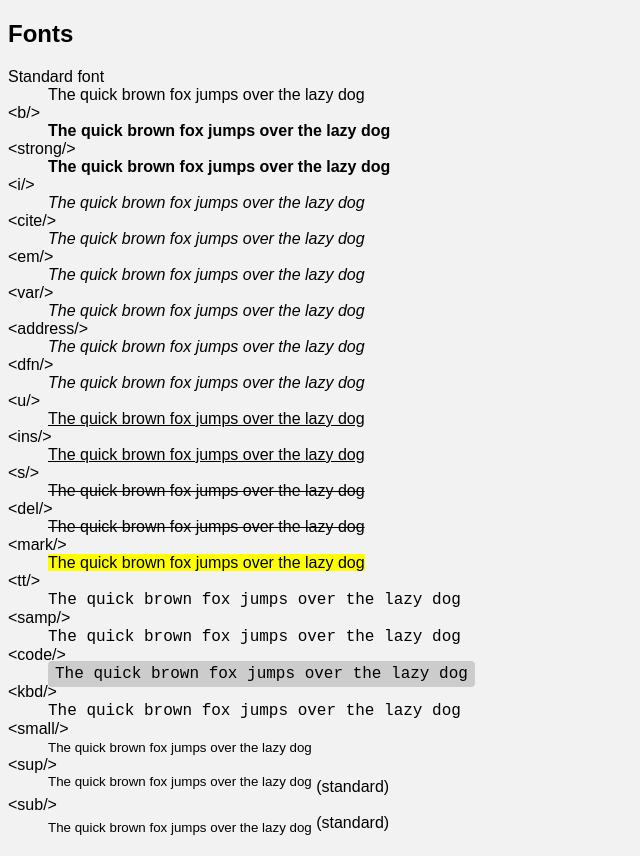
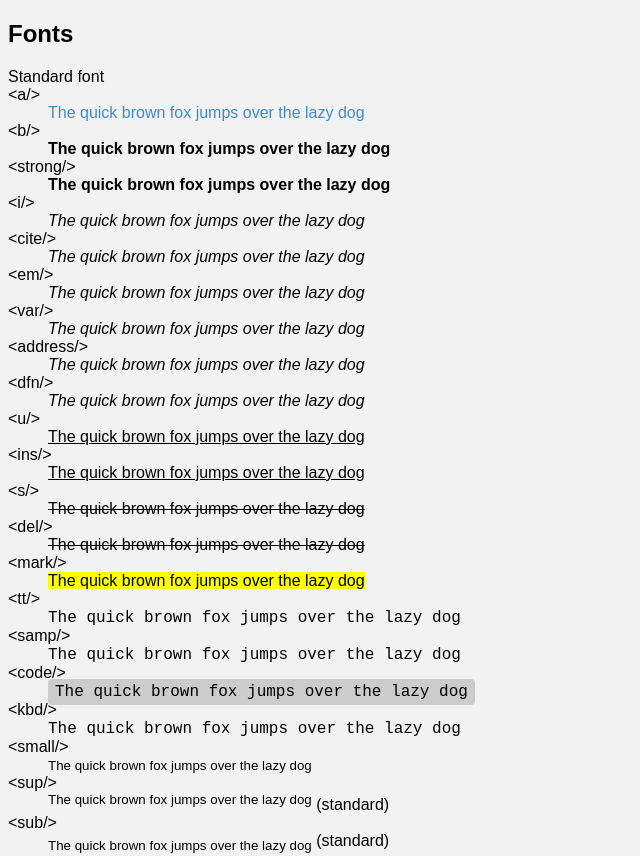
Before and after one commit to rynr/style, a plain HTML site: page index.html in a window 1280 px wide. Shown: the top 856 px of the page, without its empty margins (0-640 px from the left). Drawn offline with Linux system fonts and the light colour scheme.

Commit message:
Add link to sources and `a` tag

```diff
--- a/index.html
+++ b/index.html
@@ -10,7 +10,8 @@
       <h2>Fonts</h2>
       <dl>
         <dt>Standard font</dt>
-        <dd>The quick brown fox jumps over the lazy dog</dd>
+        <dt>&lt;a/&gt;</dt>
+        <dd><a href="#">The quick brown fox jumps over the lazy dog</a></dd>
         <dt>&lt;b/&gt;</dt>
         <dd><b>The quick brown fox jumps over the lazy dog</b></dd>
         <dt>&lt;strong/&gt;</dt>
@@ -96,7 +97,7 @@
     </article>
     <article>
       <h2>More information</h2>
-      <div>For more information check the sources at <a href="https://github.com/rynr/style/">github</a></div>
+      <div>For more information check the sources at <a href="https://github.com/rynr/style/">github</a>.</div>
     </article>
   </body>
 </html>
--- a/style.css
+++ b/style.css
@@ -28,6 +28,14 @@ html {
 
 *, *::before, *::after {
   box-sizing: inherit;
+}
+
+a {
+  color: var(--color-link);
+  text-decoration: none;
+}
+a:hover {
+  text-decoration: underline;
 }
 
 code {
```
